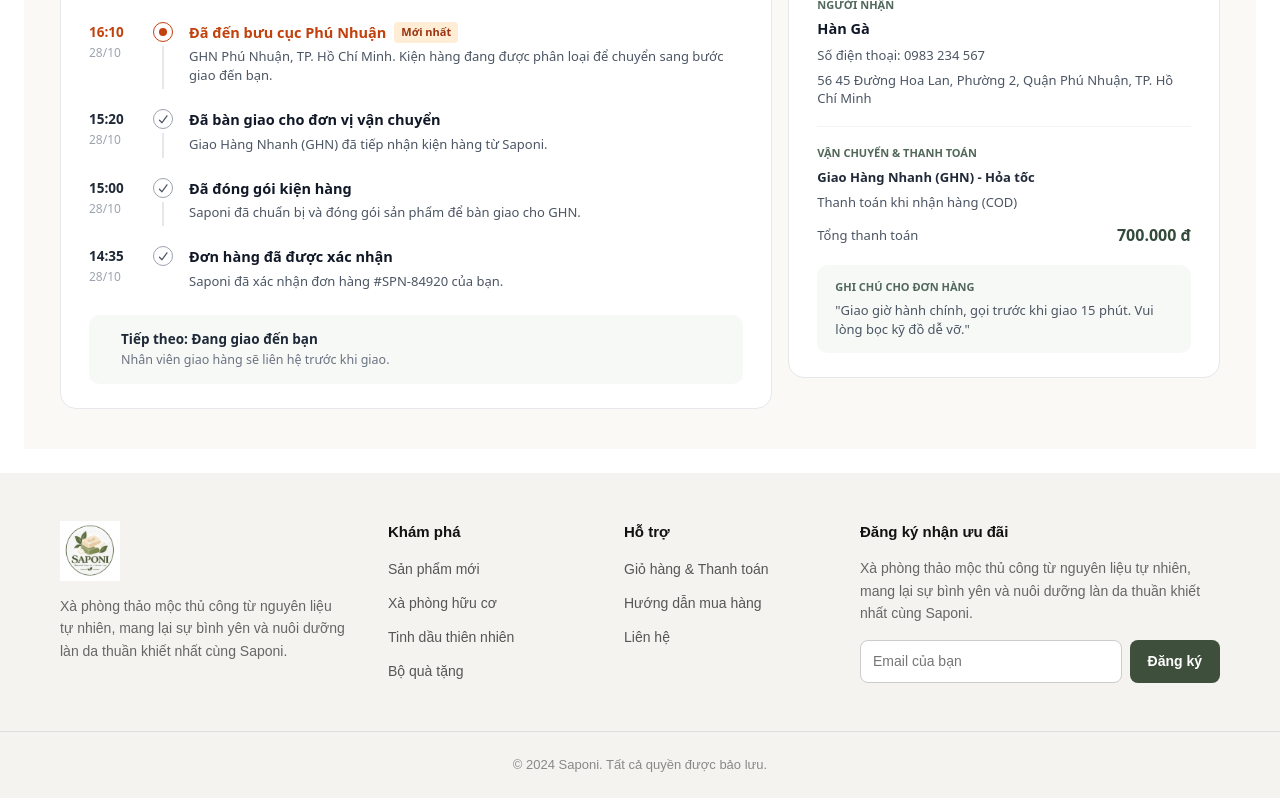
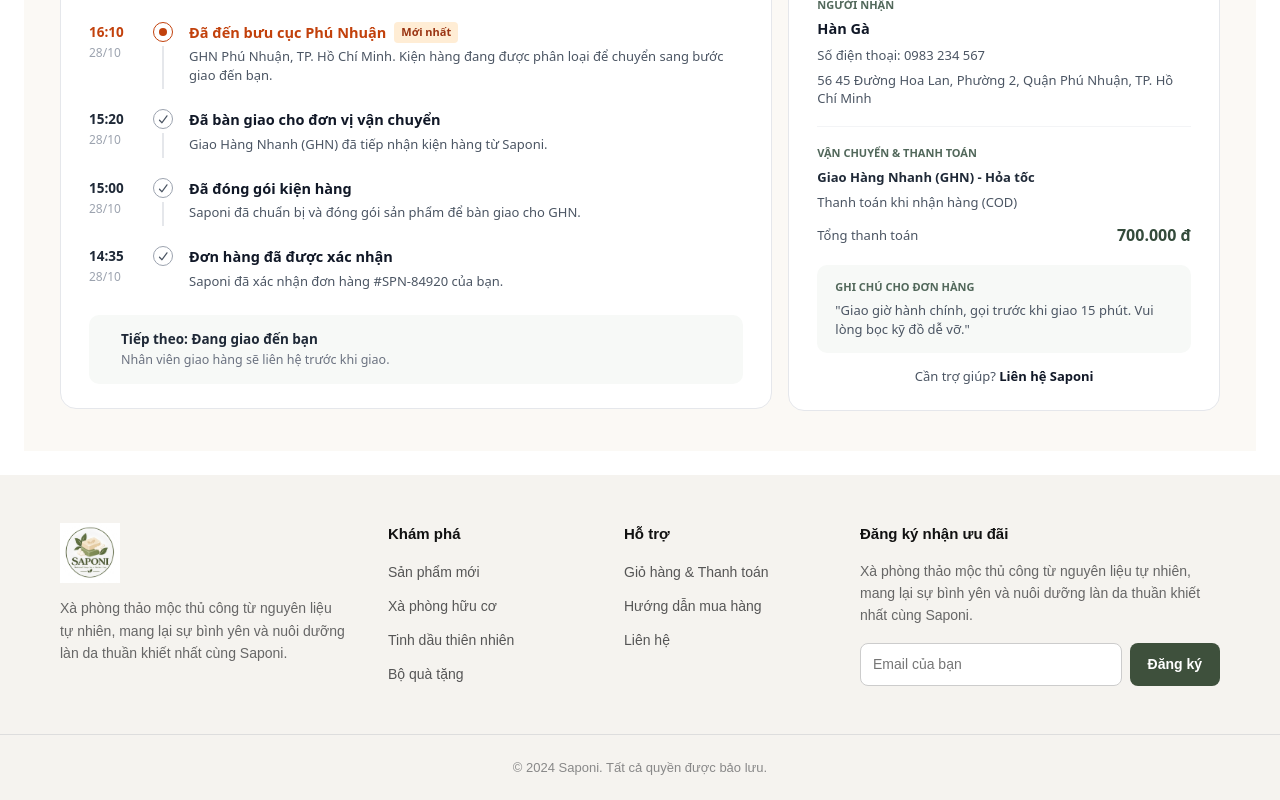
Before and after one commit to 23130087-AnhHan/FrontEnd_BanXaPhong, a React (Vite) app: page /tai-khoan/don-hang/track in a window 1280 px wide. Shown: the part 584-1384 px from the top of the page. Built offline with nearby package versions, Linux system fonts and the light colour scheme.

Commit message:
feat: tách component NeedHelp và bỏ nó thêm vô orderTrack

```diff
--- /dev/null
+++ b/src/pages/OrderReturn/components/NeedHelp.tsx
@@ -0,0 +1,12 @@
+import { Link } from 'react-router-dom'
+
+export default function NeedHelp() {
+    return (
+        <div>
+            <div className="notice-help">
+
+                <span>Cần trợ giúp? <Link to="/contact">Liên hệ Saponi</Link></span>
+            </div>
+        </div>
+    )
+}
--- a/src/pages/OrderReturn/components/NoticeReturn.tsx
+++ b/src/pages/OrderReturn/components/NoticeReturn.tsx
@@ -1,5 +1,6 @@
 import { Link } from 'react-router-dom'
 import './NoticeReturn.scss'
+import NeedHelp from './NeedHelp'
 
 export default function NoticeReturn() {
   return (
@@ -17,10 +18,7 @@ export default function NoticeReturn() {
         </div>
       </div>
 
-      <div className="notice-help">
-
-        <span>Cần trợ giúp? <Link to="/contact">Liên hệ Saponi</Link></span>
-      </div>
+      <NeedHelp />
     </>
   )
 }
--- a/src/pages/OrderTrack/components/ShippingInfo.tsx
+++ b/src/pages/OrderTrack/components/ShippingInfo.tsx
@@ -1,4 +1,5 @@
 
+import NeedHelp from '../../OrderReturn/components/NeedHelp';
 import './ShippingInfo.scss';
 
 export default function ShippingInfo() {
@@ -35,6 +36,7 @@ export default function ShippingInfo() {
                     Vui lòng bọc kỹ đồ dễ vỡ."
                 </p>
             </div>
+            <NeedHelp />
         </div>
     );
 }
```
